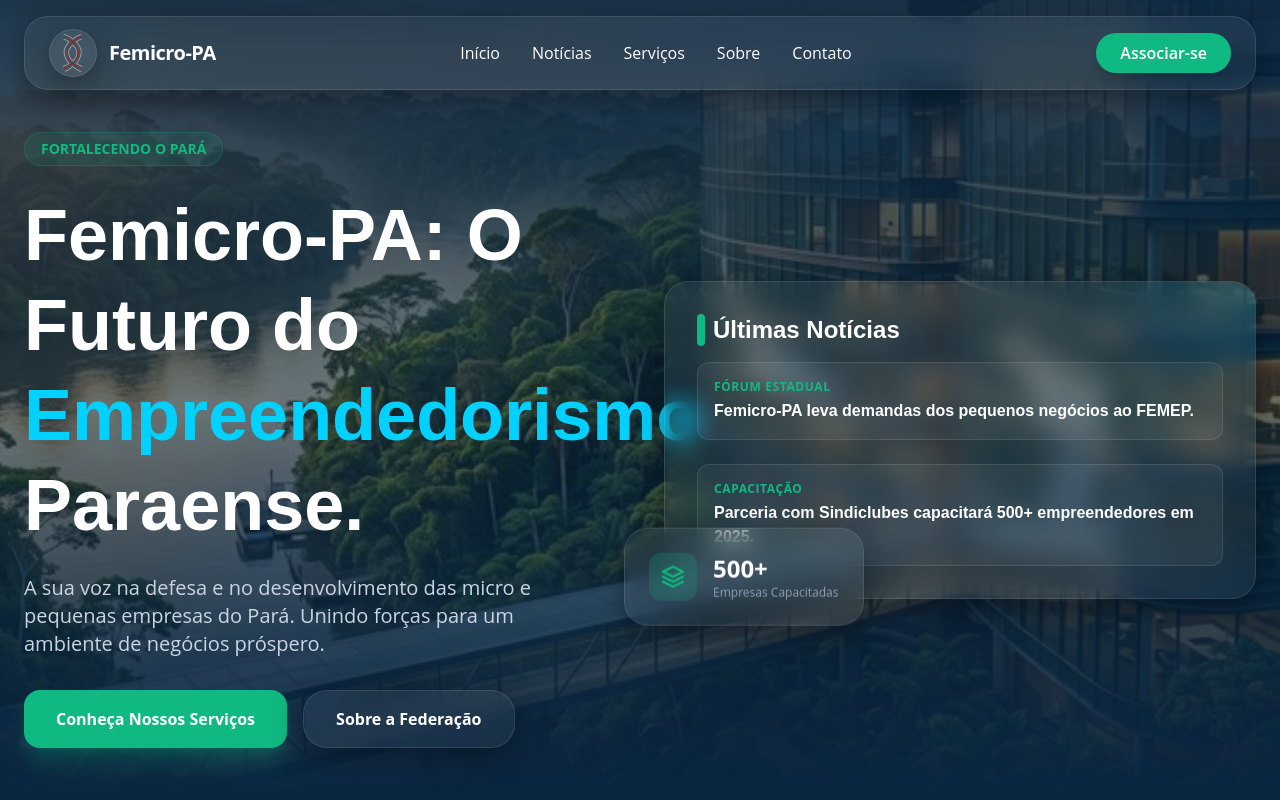
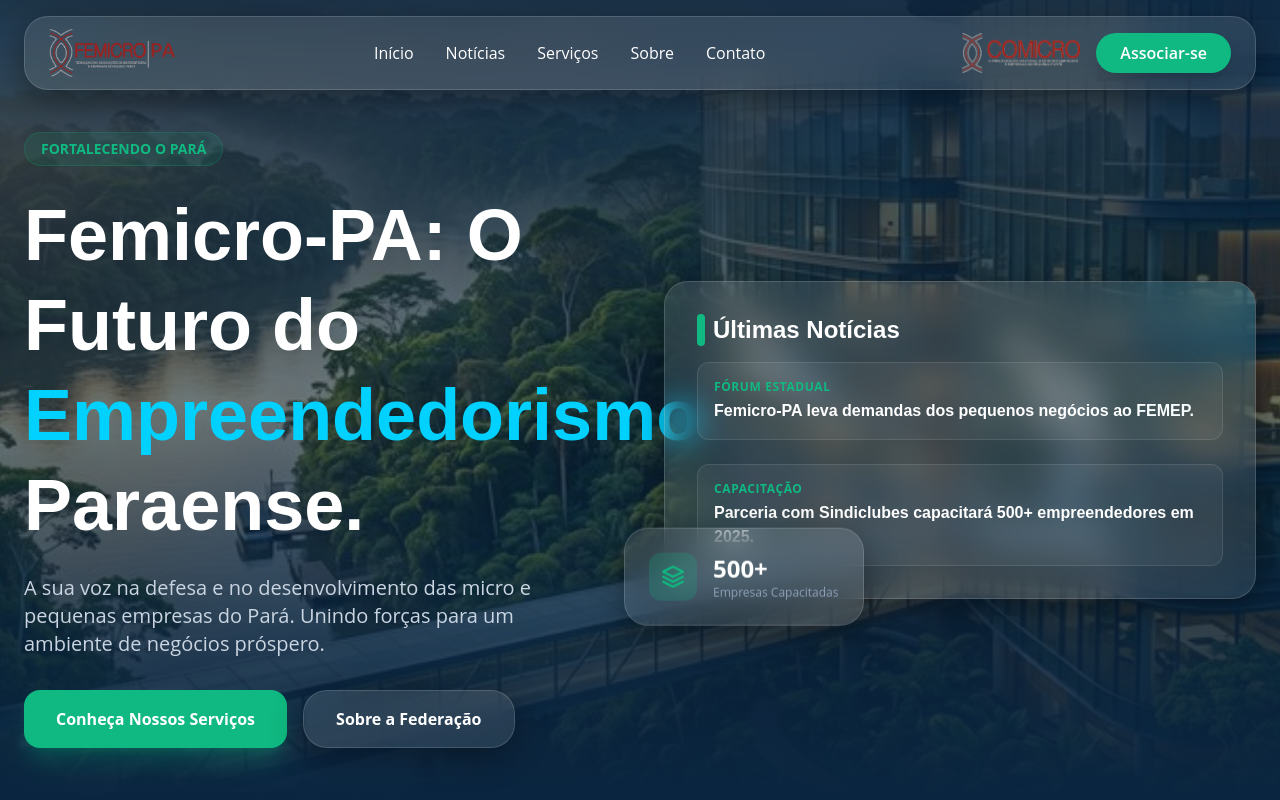
Before and after one commit to sandropeixoto/Site-FemicroPA, a React (Vite) app: page / in a window 1280 px wide. Shown: the top 800 px of the page. Built offline with nearby package versions, Linux system fonts and the light colour scheme.

Commit message:
feat: update navbar branding and frosted glass

```diff
--- a/src/components/Navbar.jsx
+++ b/src/components/Navbar.jsx
@@ -1,5 +1,6 @@
 import { motion } from 'framer-motion';
-import logoIcon from '../assets/LOGO-FEMICRO-PA-icon.png';
+import logoFemicro from '../assets/LOGO-FEMICRO-PA.png';
+import logoComicro from '../assets/logo-comicro.png';
 import { Menu, X } from 'lucide-react';
 import { useState } from 'react';
 
@@ -13,11 +14,8 @@
         animate={{ y: 0 }}
         className="max-w-7xl mx-auto glass-card px-6 py-3 flex justify-between items-center"
       >
-        <div className="flex items-center gap-3">
-          <div className="w-12 h-12 rounded-lg overflow-hidden glass-card flex items-center justify-center p-1">
-            <img src={logoIcon} alt="Femicro-PA Logo" className="w-full h-full object-contain" />
-          </div>
-          <span className="text-xl font-bold tracking-tight">Femicro-PA</span>
+        <div className="flex items-center">
+          <img src={logoFemicro} alt="Femicro-PA Logo" className="h-10 md:h-12 w-auto object-contain" />
         </div>
 
         <div className="hidden md:flex gap-8 font-medium">
@@ -32,9 +30,12 @@
           ))}
         </div>
 
-        <button className="hidden md:block bg-secondary hover:bg-emerald-600 px-6 py-2 rounded-full font-semibold transition-all duration-300 shadow-lg hover:shadow-emerald-500/20">
-          Associar-se
-        </button>
+        <div className="flex items-center gap-4">
+          <img src={logoComicro} alt="Comicro Logo" className="hidden md:block h-10 w-auto object-contain" />
+          <button className="hidden md:block bg-secondary hover:bg-emerald-600 px-6 py-2 rounded-full font-semibold transition-all duration-300 shadow-lg hover:shadow-emerald-500/20">
+            Associar-se
+          </button>
+        </div>
 
         <button className="md:hidden" onClick={() => setIsOpen(!isOpen)}>
           {isOpen ? <X /> : <Menu />}
@@ -51,6 +52,9 @@
           {['Início', 'Notícias', 'Serviços', 'Sobre', 'Contato'].map((item) => (
             <a key={item} href={`#${item.toLowerCase()}`} className="text-lg">{item}</a>
           ))}
+          <div className="flex items-center justify-center gap-4 py-2 border-t border-white/10">
+            <img src={logoComicro} alt="Comicro Logo" className="h-8 w-auto object-contain" />
+          </div>
           <button className="w-full bg-secondary py-3 rounded-xl font-bold">Associar-se</button>
         </motion.div>
       )}
--- a/src/index.css
+++ b/src/index.css
@@ -23,10 +23,10 @@
 }
 
 .glass-card {
-  background: rgba(255, 255, 255, 0.05);
-  backdrop-filter: blur(12px);
-  -webkit-backdrop-filter: blur(12px);
-  border: 1px solid rgba(255, 255, 255, 0.1);
+  background: rgba(255, 255, 255, 0.1);
+  backdrop-filter: blur(16px);
+  -webkit-backdrop-filter: blur(16px);
+  border: 1px solid rgba(255, 255, 255, 0.15);
   border-radius: var(--radius-glass);
   box-shadow: var(--shadow-glass);
 }
```
Also changed, not shown: src/assets/logo-comicro.png (added).
